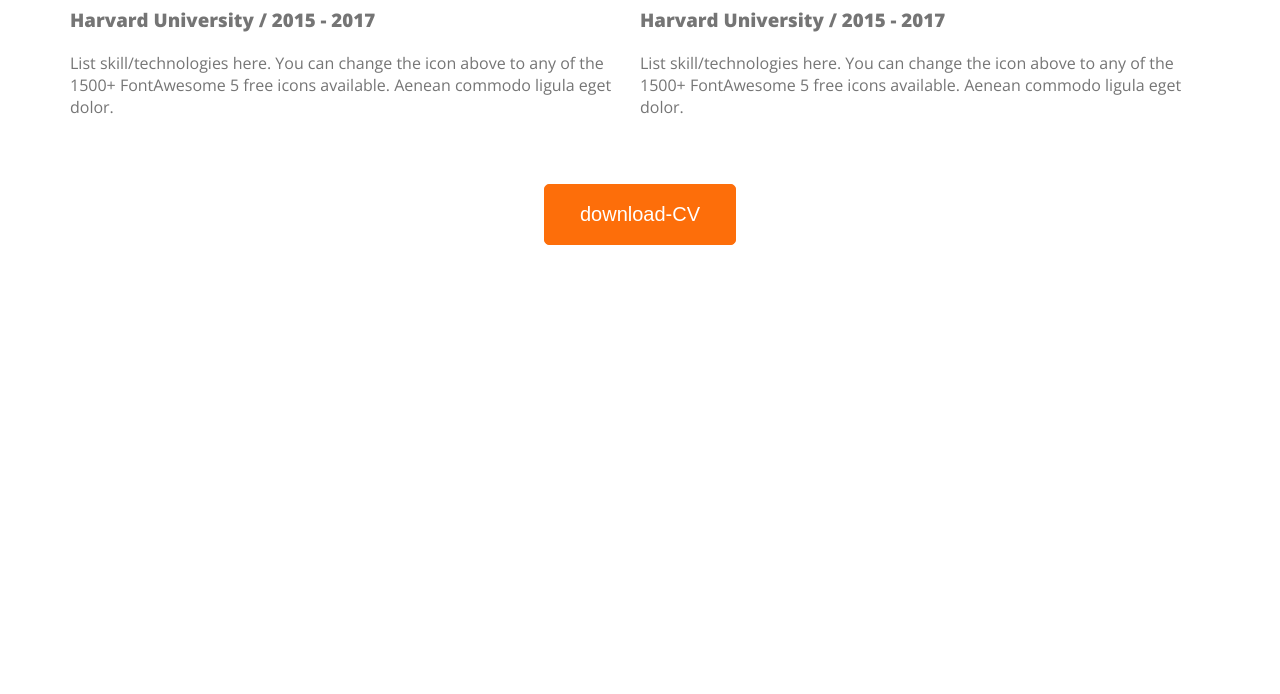
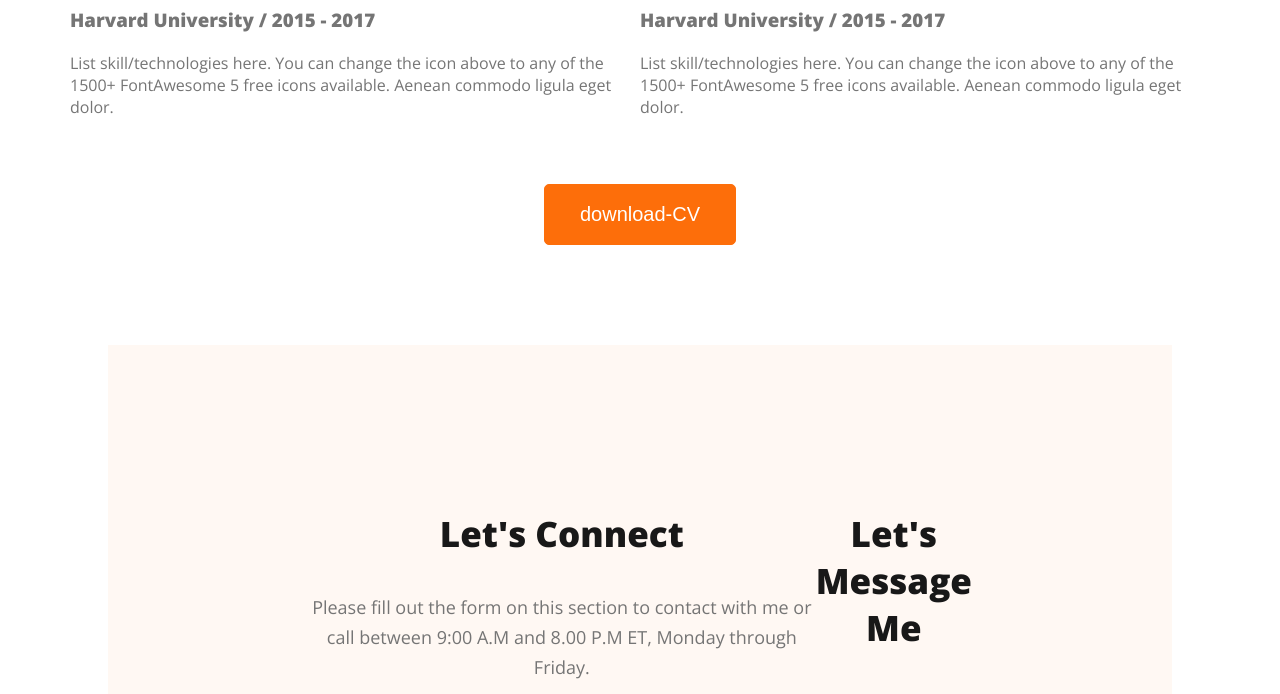
Before and after one commit to Anjuman-ara2828/webdeveloper-portfolio, a plain HTML site: page index.html in a window 1280 px wide. Shown: the part 3029-3723 px from the top of the page. Before the commit the page ends 3282 px from the top, so only its background shows below. Drawn offline with nearby package versions, Linux system fonts and the light colour scheme.

Commit message:
basic footer

```diff
--- a/index.html
+++ b/index.html
@@ -150,7 +150,18 @@
     </section>
     </main>
     <footer>
-
+     <div class="footer-column">
+      <h3 class="section-title">Let's Connect</h3>
+      <p class="section-description">Please fill out the form on this section to contact with me or call between 9:00 A.M and 8.00 P.M ET, Monday through Friday.</p>
+      <div class="social-links">
+      <a href=""><img src="images/icons/facebook.png" alt=""></a>
+      <a href=""><img src="images/icons/twitter.png" alt=""></a>
+      <a href=""><img src="images/icons/insta.png" alt=""></a>
+      </div>
+     </div>
+     <div class="footer-column">
+      <h3 class="section-title">Let's Message Me</h3>
+     </div>
     </footer>
 </body>
 </html>
--- a/styles/portfolio.css
+++ b/styles/portfolio.css
@@ -169,3 +169,10 @@
         margin-top: 50px;
 
     }
+    /*footer style  */
+    footer{
+        display: flex;
+        background-color: #FFF8F3;
+        margin: 100px;
+        padding: 130px 200px;
+    }
```
